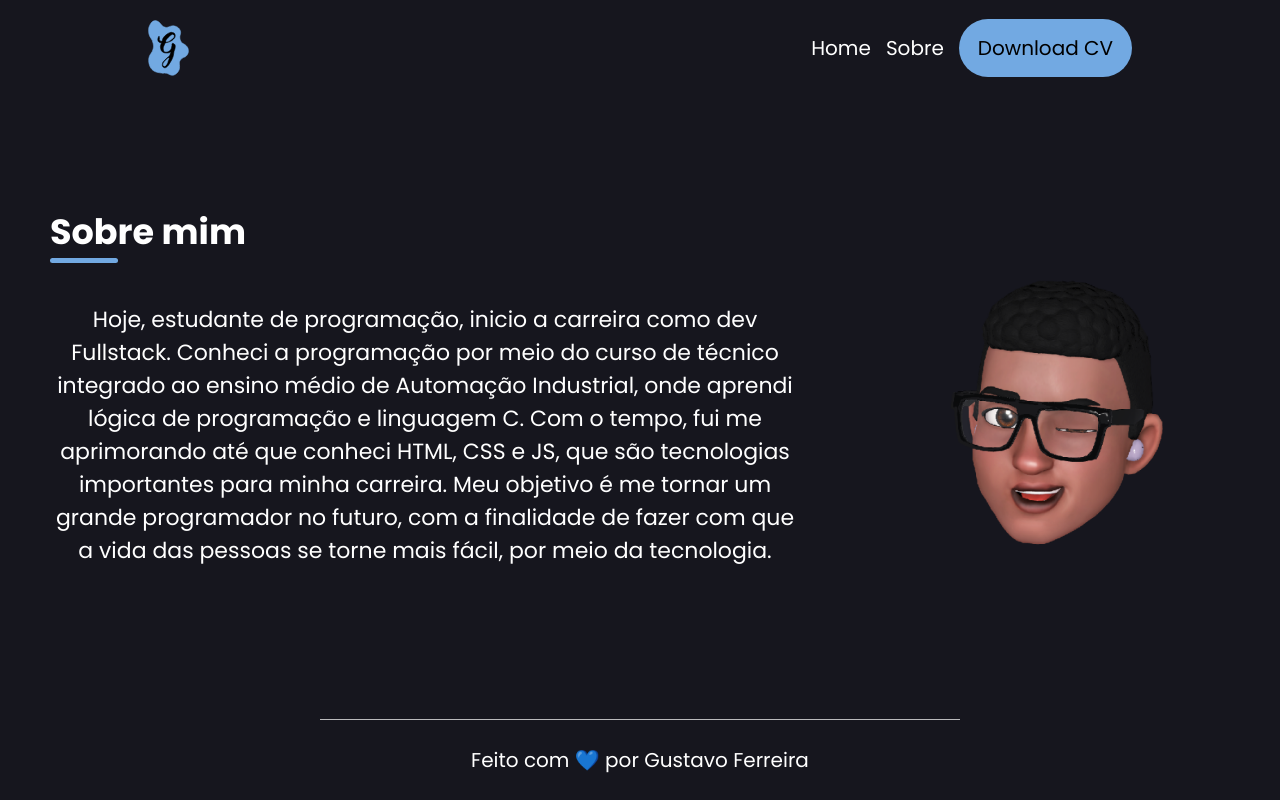
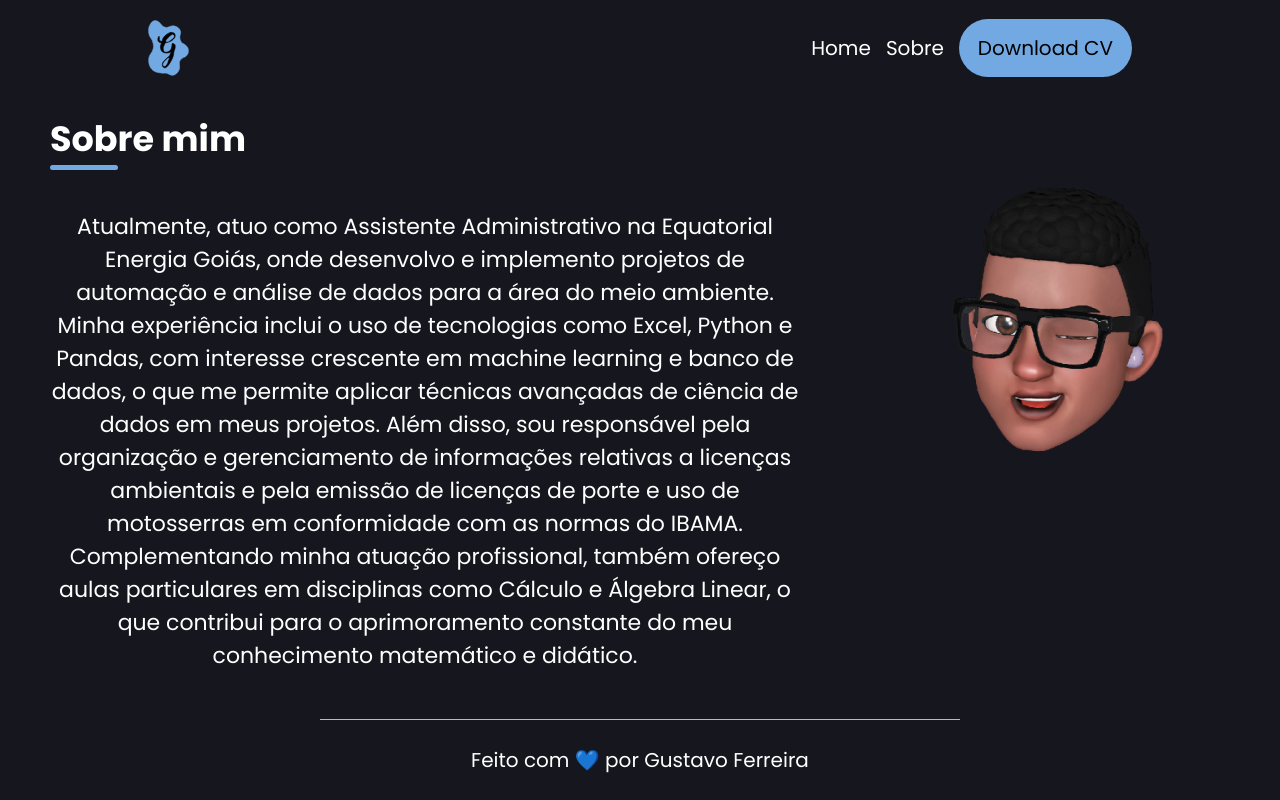
Before and after one commit to Gusta-snt/portfolio-v2, a React (Vite) app: page /about in a window 1280 px wide. Built offline with nearby package versions, Linux system fonts and the light colour scheme.

Commit message:
Update index.jsx

```diff
--- a/src/components/AboutPage/index.jsx
+++ b/src/components/AboutPage/index.jsx
@@ -12,7 +12,18 @@ function About() {
 			<main className="about">
 				<aside className="aside-left">
 					<h1><span className="underline">Sob</span>re mim</h1>
-					<p>Hoje, estudante de programação, inicio a carreira como dev Fullstack. Conheci a programação por meio do curso de técnico integrado ao ensino médio de Automação Industrial, onde aprendi lógica de programação e linguagem C. Com o tempo, fui me aprimorando até que conheci HTML, CSS e JS, que são tecnologias importantes para minha carreira. Meu objetivo é me tornar um grande programador no futuro, com a finalidade de fazer com que a vida das pessoas se torne mais fácil, por meio da tecnologia.</p>
+					<p>
+						Atualmente, atuo como Assistente Administrativo na Equatorial Energia Goiás,
+						onde desenvolvo e implemento projetos de automação e análise de dados para
+						a área do meio ambiente. Minha experiência inclui o uso de tecnologias como
+						Excel, Python e Pandas, com interesse crescente em machine learning e banco de dados,
+						o que me permite aplicar técnicas avançadas de ciência de dados em meus projetos.
+						Além disso, sou responsável pela organização e gerenciamento de informações relativas a
+						licenças ambientais e pela emissão de licenças de porte e uso de motosserras em conformidade
+						com as normas do IBAMA. Complementando minha atuação profissional, também ofereço
+						aulas particulares em disciplinas como Cálculo e Álgebra Linear, o que contribui para
+						o aprimoramento constante do meu conhecimento matemático e didático.
+					</p>
 				</aside>
 				<aside className="aside-right">
 					<img src={avatar} alt="Meu avatar."/>
```
